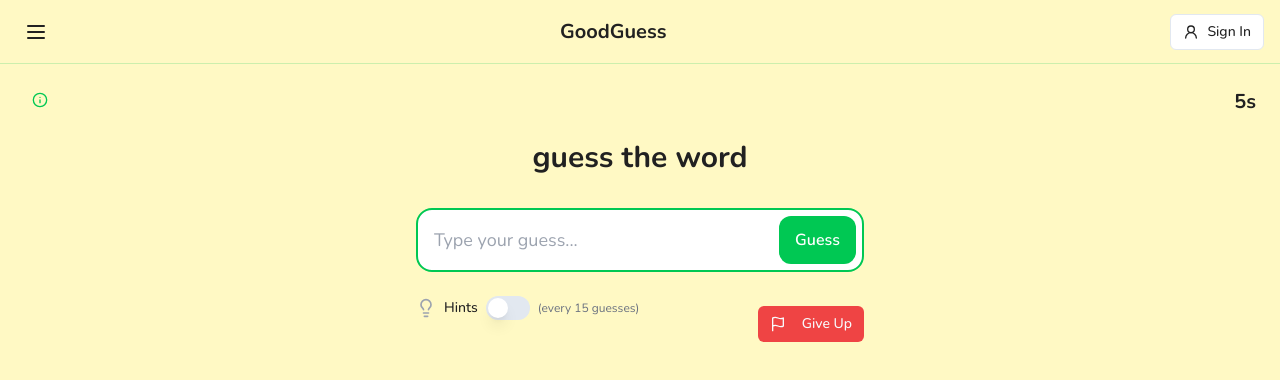
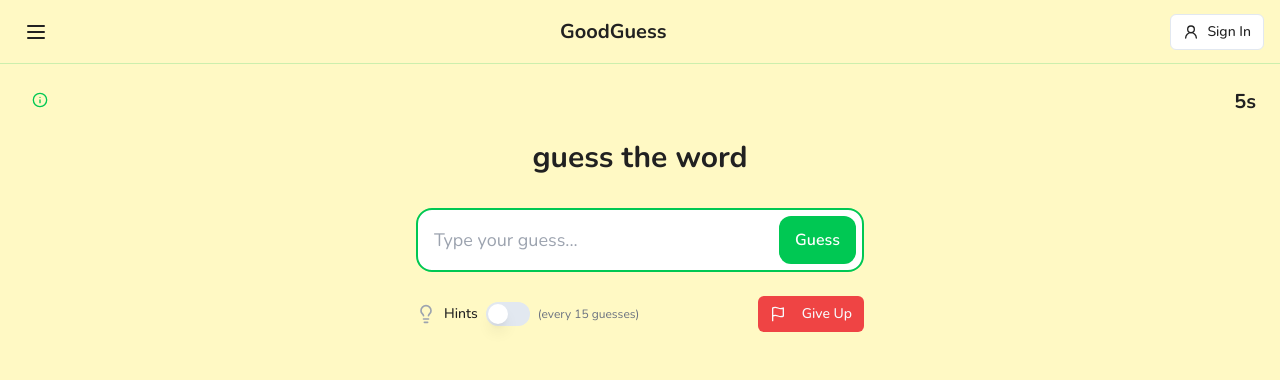
Before and after one commit to ForestOfGaming/goodguess-quest, a React (Vite) app: page /game/1/1 in a window 1280 px wide. Shown: the top 380 px of the page. Built offline with nearby package versions, Linux system fonts and the light colour scheme.

Commit message:
Fix: Adjust Give Up button position
Move the Give Up button up to align with the hint toggle and improve spacing.

```diff
--- a/src/components/game/GiveUpButton.tsx
+++ b/src/components/game/GiveUpButton.tsx
@@ -34,7 +34,6 @@ const GiveUpButton: React.FC<GiveUpButtonProps> = ({ onGiveUp, targetWord, isGam
         <Button
           variant="destructive"
           size="sm"
-          className="mt-2"
           disabled={isGameOver}
         >
           <Flag className="mr-2 h-4 w-4" />
--- a/src/components/game/HintDisplay.tsx
+++ b/src/components/game/HintDisplay.tsx
@@ -21,7 +21,7 @@ const HintDisplay: React.FC<HintDisplayProps> = ({
 
   return (
     <>
-      <div className="flex items-center justify-center mb-6 space-x-2">
+      <div className="flex items-center space-x-2">
         <Lightbulb className={`w-5 h-5 ${hintsEnabled ? 'text-yellow-500' : 'text-gray-400'}`} />
         <span className="text-sm font-medium">Hints</span>
         <SwitchUI
@@ -33,7 +33,7 @@ const HintDisplay: React.FC<HintDisplayProps> = ({
       </div>
 
       {visibleHints.length > 0 && hintsEnabled && (
-        <div className="space-y-2 mb-6">
+        <div className="space-y-2 mt-4">
           {visibleHints.map((hint, index) => (
             <motion.div
               key={index}
--- a/src/pages/Game.tsx
+++ b/src/pages/Game.tsx
@@ -68,7 +68,7 @@ const Game = () => {
             isValidating={isValidating}
           />
 
-          <div className="flex items-center justify-between">
+          <div className="flex items-center justify-between mb-6">
             <HintDisplay
               hintsEnabled={gameState.hintsEnabled}
               toggleHints={toggleHints}
```
